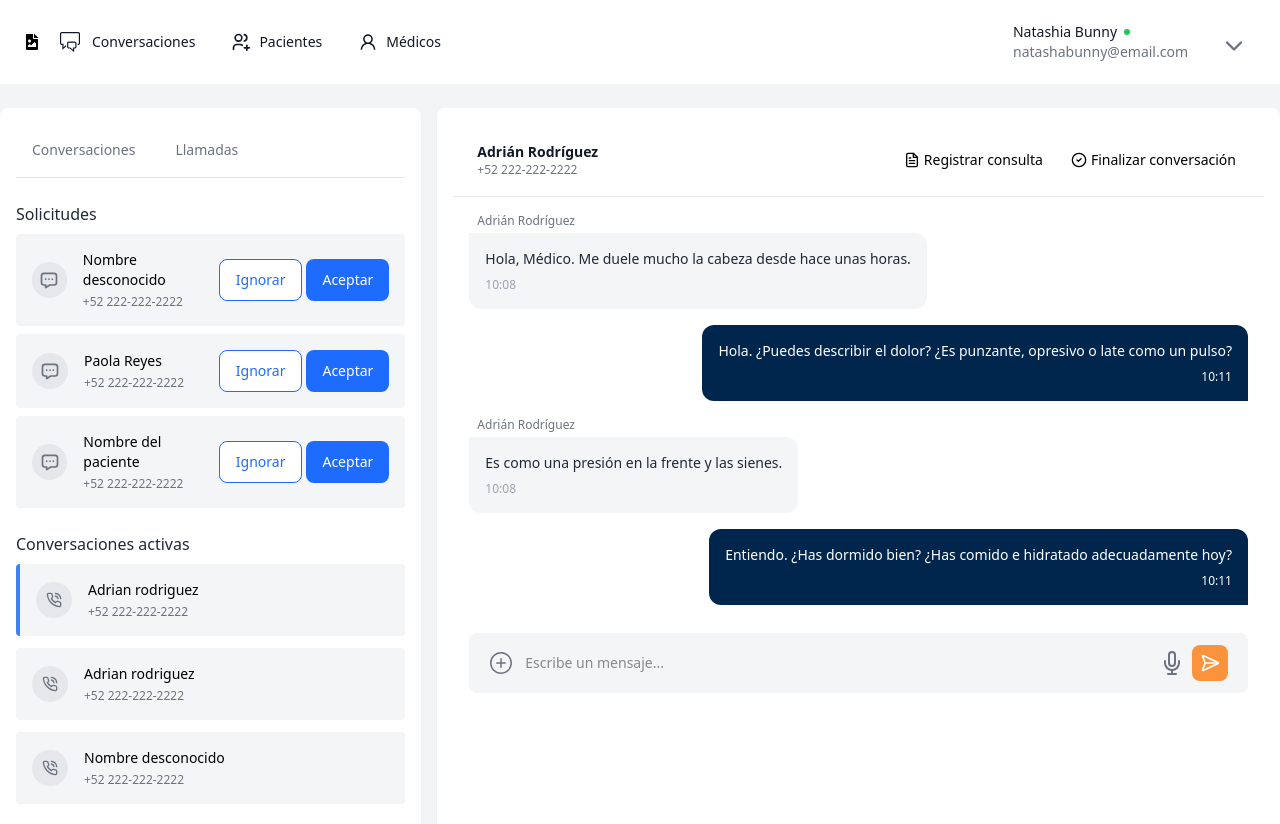
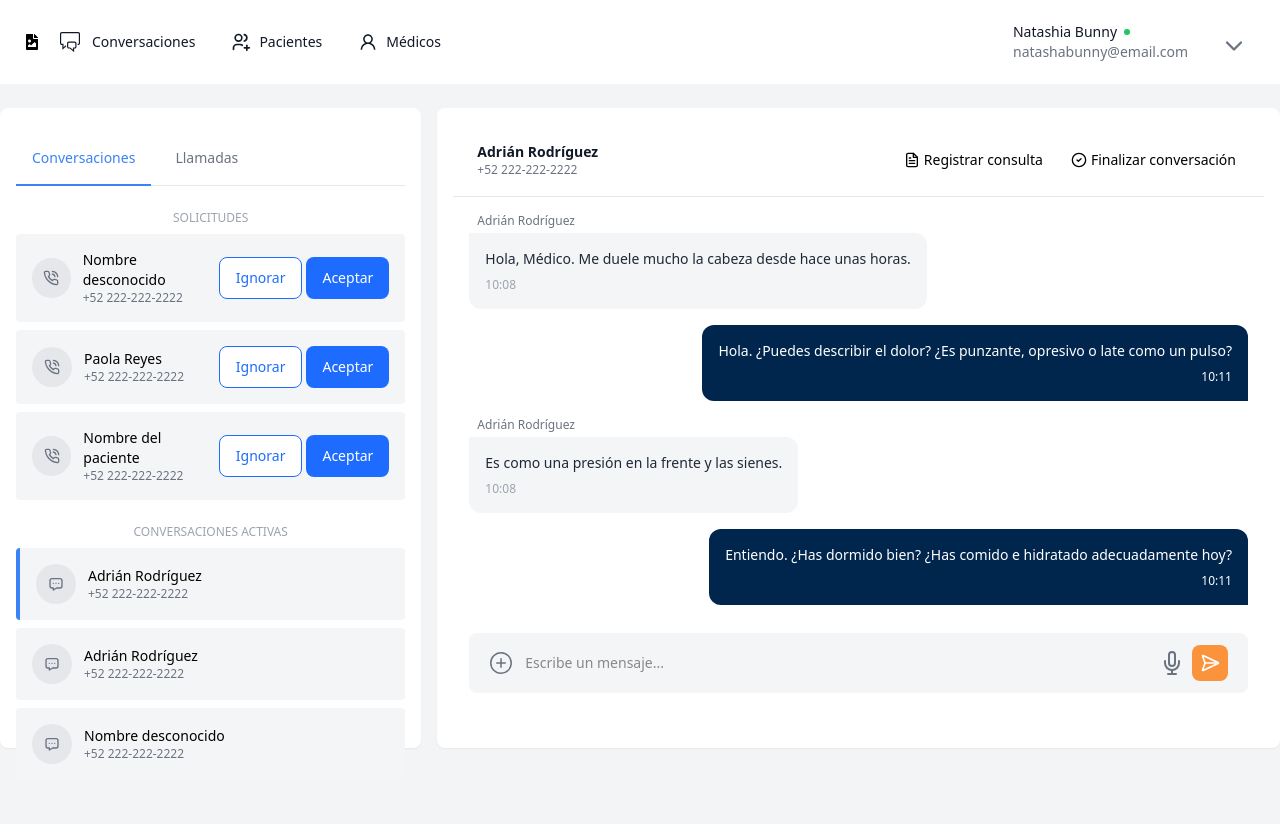
Before and after one commit to umakossiooo/myDocClient, a React (Vite) app in the folder frontend/: page / in a window 1280 px wide. Shown: the top 824 px of the page. Built offline with nearby package versions, Linux system fonts and the light colour scheme.

Commit message:
feat(chat): update ConversationPanel and ChatPage layout with styling improvements

```diff
--- a/frontend/src/components/ConversationPanel.tsx
+++ b/frontend/src/components/ConversationPanel.tsx
@@ -1,5 +1,6 @@
 import React from "react";
 import { TbMessageDots } from "react-icons/tb";
+import { FiPhone } from "react-icons/fi";
 import { LuPhoneCall } from "react-icons/lu";
 
 const ConversationPanel: React.FC = () => {
@@ -10,29 +11,23 @@ const ConversationPanel: React.FC = () => {
     ];
 
     const conversacionesActivas = [
-        { id: 1, nombre: "Adrian rodriguez", telefono: "+52 222-222-2222", active: true },
-        { id: 2, nombre: "Adrian rodriguez", telefono: "+52 222-222-2222", active: false },
+        { id: 1, nombre: "Adrián Rodríguez", telefono: "+52 222-222-2222", active: true },
+        { id: 2, nombre: "Adrián Rodríguez", telefono: "+52 222-222-2222", active: false },
         { id: 3, nombre: "Nombre desconocido", telefono: "+52 222-222-2222", active: false },
     ];
 
     return (
-        <div className="container mx-auto bg-white px-4 py-4 rounded-lg shadow-sm h-full">
+        <div className="h-full flex flex-col px-4 py-6 bg-white rounded-lg shadow-sm">
             {/* Tabs */}
-            <div className="text-sm font-medium text-center text-gray-500 border-b border-gray-200 dark:text-gray-400 dark:border-gray-700">
+            <div className="text-sm font-medium text-center text-gray-500 border-b border-gray-200">
                 <ul className="flex flex-wrap -mb-px">
                     <li className="mr-2">
-                        <a
-                            href="#"
-                            className="inline-block p-4 border-b-2 border-transparent rounded-t-lg hover:text-gray-600 hover:border-gray-300 dark:hover:text-gray-300"
-                        >
+                        <a href="#" className="inline-block p-4 border-b-2 border-blue-500 text-blue-500">
                             Conversaciones
                         </a>
                     </li>
                     <li className="mr-2">
-                        <a
-                            href="#"
-                            className="inline-block p-4 border-b-2 border-transparent rounded-t-lg hover:text-gray-600 hover:border-gray-300 dark:hover:text-gray-300"
-                        >
+                        <a href="#" className="inline-block p-4 border-b-2 border-transparent hover:text-gray-600 hover:border-gray-300">
                             Llamadas
                         </a>
                     </li>
@@ -41,15 +36,15 @@ const ConversationPanel: React.FC = () => {
 
             {/* Solicitudes */}
             <div className="mt-6">
-                <h3 className="text-base text-gray-800 mb-2 text-left">Solicitudes</h3>
+                <h3 className="text-xs text-gray-400 uppercase mb-2">Solicitudes</h3>
                 <div className="space-y-2">
                     {solicitudes.map((s) => (
-                        <div key={s.id} className="conversation-container flex items-center justify-between text-sm text-left">
-                            <div className="flex flex-row items-center gap-4">
-                                <div className="flex items-center justify-center w-9 h-9 bg-gray-200 rounded-full">
-                                    <TbMessageDots className="w-5 h-5 text-gray-500" />
+                        <div key={s.id} className="conversation-container flex items-center justify-between text-sm">
+                            <div className="flex items-center gap-3">
+                                <div className="flex items-center justify-center w-10 h-10 bg-gray-200 rounded-full">
+                                    <LuPhoneCall className="w-4 h-4 text-gray-500" />
                                 </div>
-                                <div className="flex flex-col items-start gap-1">
+                                <div className="flex flex-col text-left">
                                     <p className="font-medium">{s.nombre}</p>
                                     <p className="text-gray-500 text-xs">{s.telefono}</p>
                                 </div>
@@ -65,22 +60,20 @@ const ConversationPanel: React.FC = () => {
 
             {/* Conversaciones activas */}
             <div className="mt-6">
-                <h3 className="text-base text-gray-800 mb-2 text-left">Conversaciones activas</h3>
-                <div className="space-y-3">
+                <h3 className="text-xs text-gray-400 uppercase mb-2">Conversaciones activas</h3>
+                <div className="space-y-2">
                     {conversacionesActivas.map((conv) => (
                         <div
                             key={conv.id}
-                            className={`conversation-container p-2 rounded cursor-pointer text-sm ${conv.active ? "border-l-4 border-blue-500" : "hover:bg-gray-100"
+                            className={`conversation-container flex items-center gap-3 p-2 rounded cursor-pointer text-sm ${conv.active ? "border-l-4 border-blue-500" : "hover:bg-gray-100"
                                 }`}
                         >
-                            <div className="flex flex-row items-center gap-4">
-                            <div className="flex items-center justify-center w-9 h-9 bg-gray-200 rounded-full">
-                                <LuPhoneCall className="w-4 h-4 text-gray-500" />
+                            <div className="flex items-center justify-center w-10 h-10 bg-gray-200 rounded-full">
+                                <TbMessageDots className="w-4 h-4 text-gray-500" />
                             </div>
-                            <div className="flex flex-col items-start gap-1">
-                                <p className="font-medium text-left">{conv.nombre}</p>
-                                <p className="text-gray-500 text-xs text-left">{conv.telefono}</p>
-                            </div>
+                            <div className="flex flex-col text-left">
+                                <p className="font-medium">{conv.nombre}</p>
+                                <p className="text-gray-500 text-xs">{conv.telefono}</p>
                             </div>
                         </div>
                     ))}
--- a/frontend/src/pages/ChatPage.tsx
+++ b/frontend/src/pages/ChatPage.tsx
@@ -5,14 +5,14 @@ import ChatBox from '../components/ChatBox';
 const ChatPage: React.FC = () => {
     return (
         <div className="min-h-screen flex justify-center items-start py-6 bg-gray-100">
-            <div className="flex w-full max-w-7xl gap-4 h-[calc(100vh-3rem)]">
+            <div className="flex w-full max-w-7xl gap-4 h-[80vh]">
                 {/* Conversation Panel */}
-                <div className="w-1/3 h-full flex-grow">
+                <div className="w-1/3 h-full">
                     <ConversationPanel />
                 </div>
 
                 {/* Chat Box */}
-                <div className="w-2/3 h-full flex-grow">
+                <div className="w-2/3 h-full">
                     <ChatBox />
                 </div>
             </div>
```
